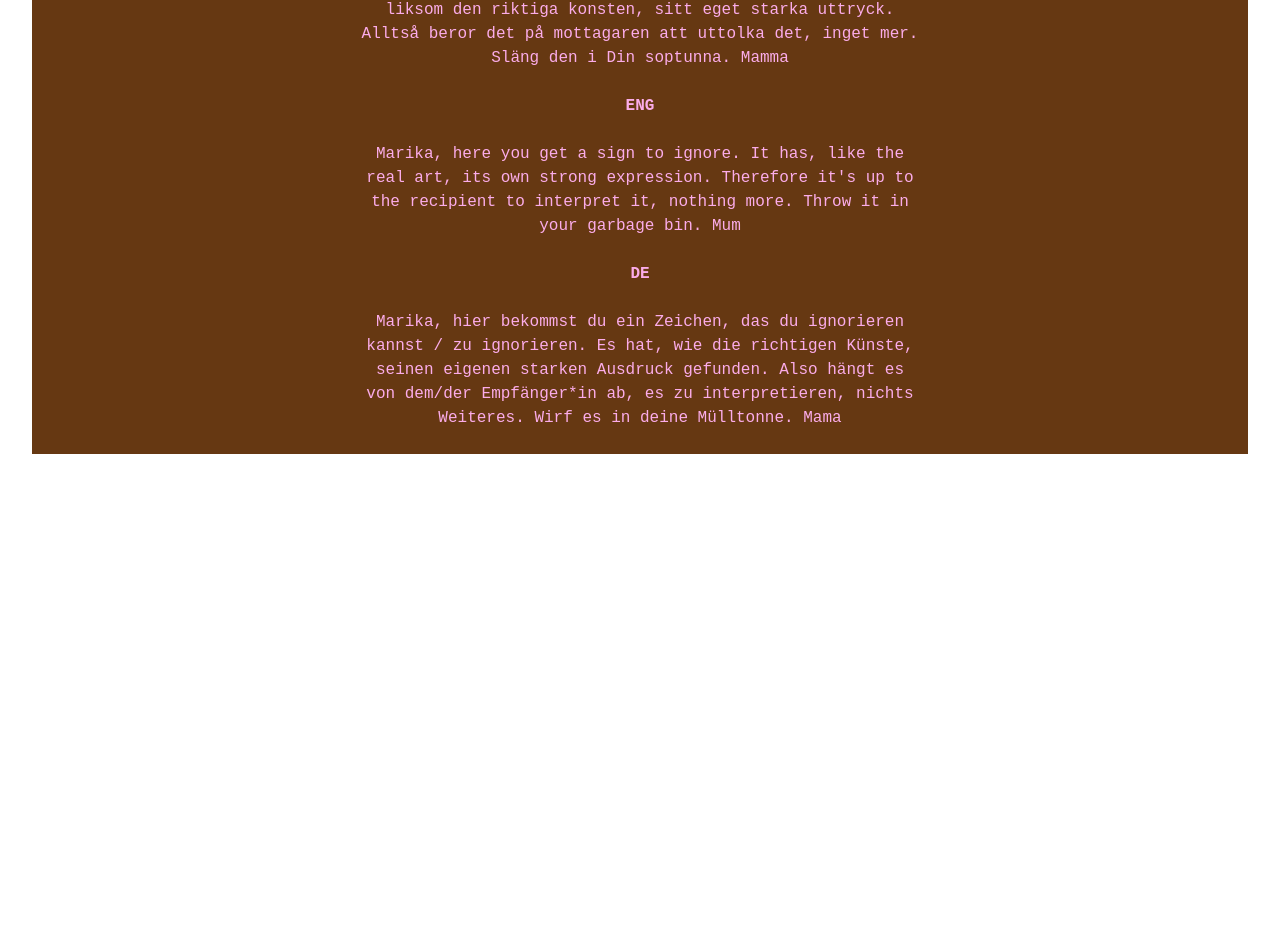
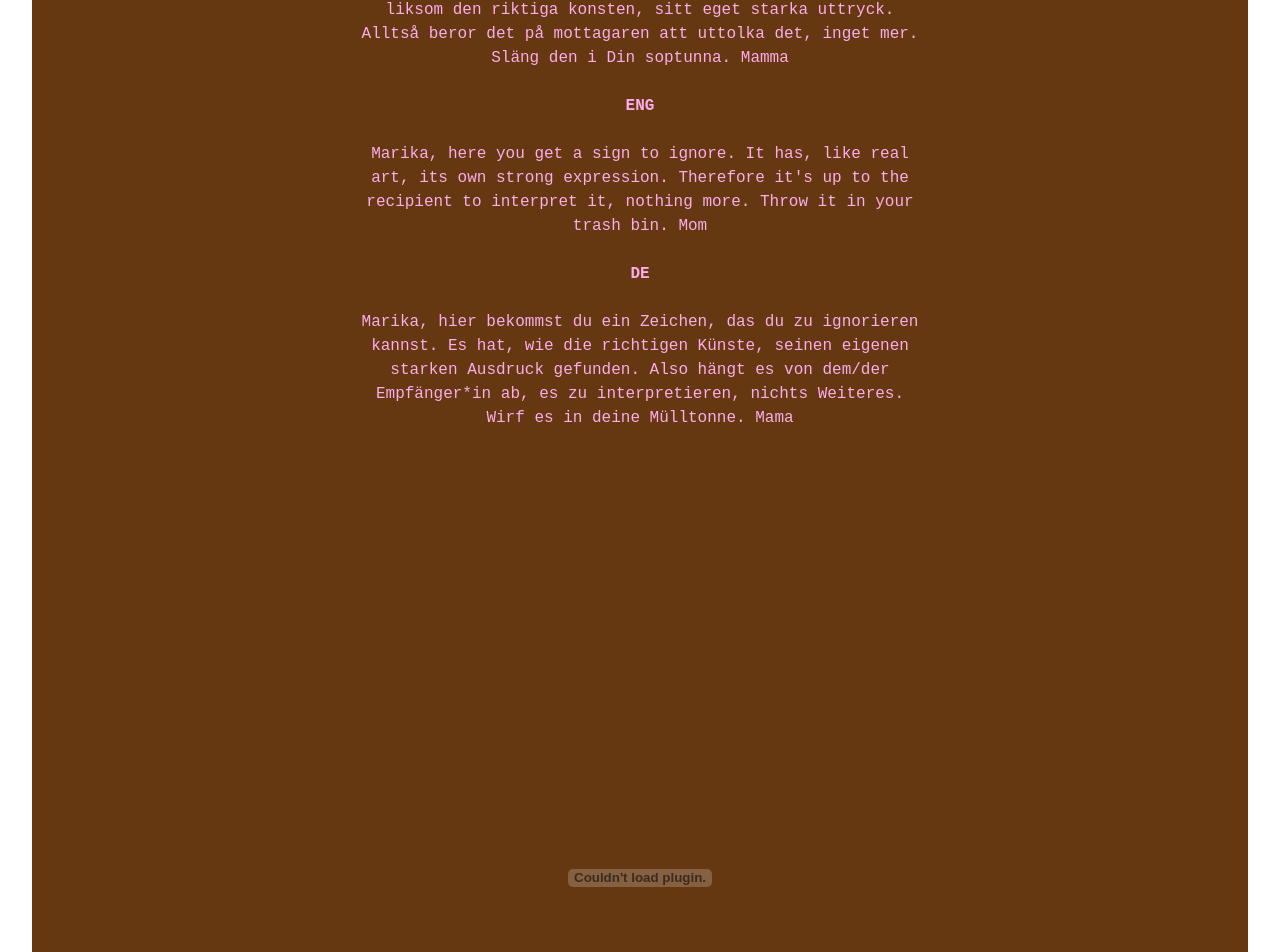
Before and after one commit to isarobertini/belly-belly-bread, a React (Vite) app: page /theCookBook in a window 1280 px wide. Shown: the part 832-1784 px from the top of the page. Before the commit the page ends 1318 px from the top, so only its background shows below. Built offline with nearby package versions, Linux system fonts and the light colour scheme; a web font is replaced by a local one.

Commit message:
added pdf file

```diff
--- a/src/pages/TheCookbook.jsx
+++ b/src/pages/TheCookbook.jsx
@@ -6,7 +6,7 @@ import { ParagraphComponent } from "../reusableComponents/paragraphComponent";
 import { NumberCircleComponent } from "../reusableComponents/numberCircleComponent";
 
 import Letter from "../assets/cookBook/letter.webp"
-
+import Kokbok from "../assets/cookBook/Bakverk.pdf"
 export const TheCookbook = () => {
 
 
@@ -41,26 +41,30 @@ export const TheCookbook = () => {
                         <SubHeadingComponent>ENG</SubHeadingComponent>
                         <ParagraphComponent>Marika,
                             here you get a sign to ignore.
-                            It has, like the real art, its own strong expression.
+                            It has, like real art, its own strong expression.
                             Therefore it's up to the recipient to interpret it, nothing more.
-                            Throw it in your garbage bin.
-
-                            Mum </ParagraphComponent>
+                            Throw it in your trash bin.
+                            Mom
+                        </ParagraphComponent>
                     </div>
 
                     <div>
                         <SubHeadingComponent>DE</SubHeadingComponent>
                         <ParagraphComponent>Marika,
-                            hier bekommst du ein Zeichen, das du ignorieren kannst / zu ignorieren.
+                            hier bekommst du ein Zeichen, das du
+                            zu ignorieren kannst.
                             Es hat, wie die richtigen Künste, seinen eigenen starken Ausdruck gefunden.
                             Also hängt es von dem/der Empfänger*in ab, es zu interpretieren, nichts Weiteres.
                             Wirf es in deine Mülltonne.
                             Mama
                         </ParagraphComponent>
+
                     </div>
                 </div>
             </div>
-
+            <div className="flex flex-col items-center bg-brown-dark">
+                <embed className="my-6 h-screen w-11/12 lg:w-6/12" src={Kokbok} />
+            </div>
         </>
     );
 };
```
Also changed, not shown: 1 other file (tests, documents, lock files or other folders).
